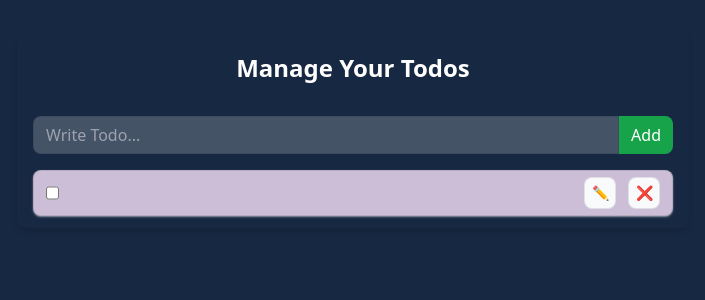
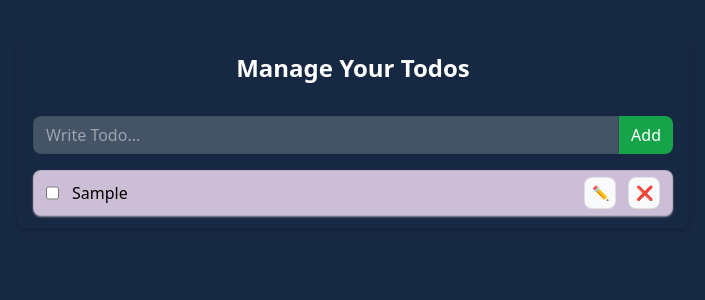
Before and after one commit to yashraj9410/Basic-React-Projects, a React (Vite) app in the folder todoContext/: page / in a window 1280 px wide. Both pictures are taken after typing "Sample" into the empty fields and a click on the button "Add". Shown: the top 300 px of the page, without its empty margins (287-992 px from the left). Built offline with nearby package versions, Linux system fonts and the light colour scheme.

Commit message:
added the components

```diff
--- a/todoContext/src/components/TodoForm.jsx
+++ b/todoContext/src/components/TodoForm.jsx
@@ -31,7 +31,7 @@ function TodoForm() {
               placeholder="Write Todo..."
               className="w-full border border-black/10 rounded-l-lg px-3 outline-none duration-150 bg-white/20 py-1.5"
               value ={todo}
-              onChange={(ev) => setTodo(ev.target.value)}
+              onChange={(e) => setTodo(e.target.value)}
           />
           <button type="submit" className="rounded-r-lg px-3 py-1 bg-green-600 text-white shrink-0">
               Add
--- a/todoContext/src/components/TodoItem.jsx
+++ b/todoContext/src/components/TodoItem.jsx
@@ -2,9 +2,10 @@ import React, { useState } from 'react'
 import {useTodo} from '../context/TodoContext'
 
 function TodoItem({ todo }) {
+  console.log(todo)
 
   const [isTodoEditable, setIsTodoEditable] = useState(false)  // for toggle
-  const {todoMsg, setTodoMsg} = useState(todo.todo);
+  const [todoMsg, setTodoMsg] = useState(todo.todo);
   const {updateTodo,deleteTodo,toggleComplete} = useTodo();
 
   // update a todo two param
```
